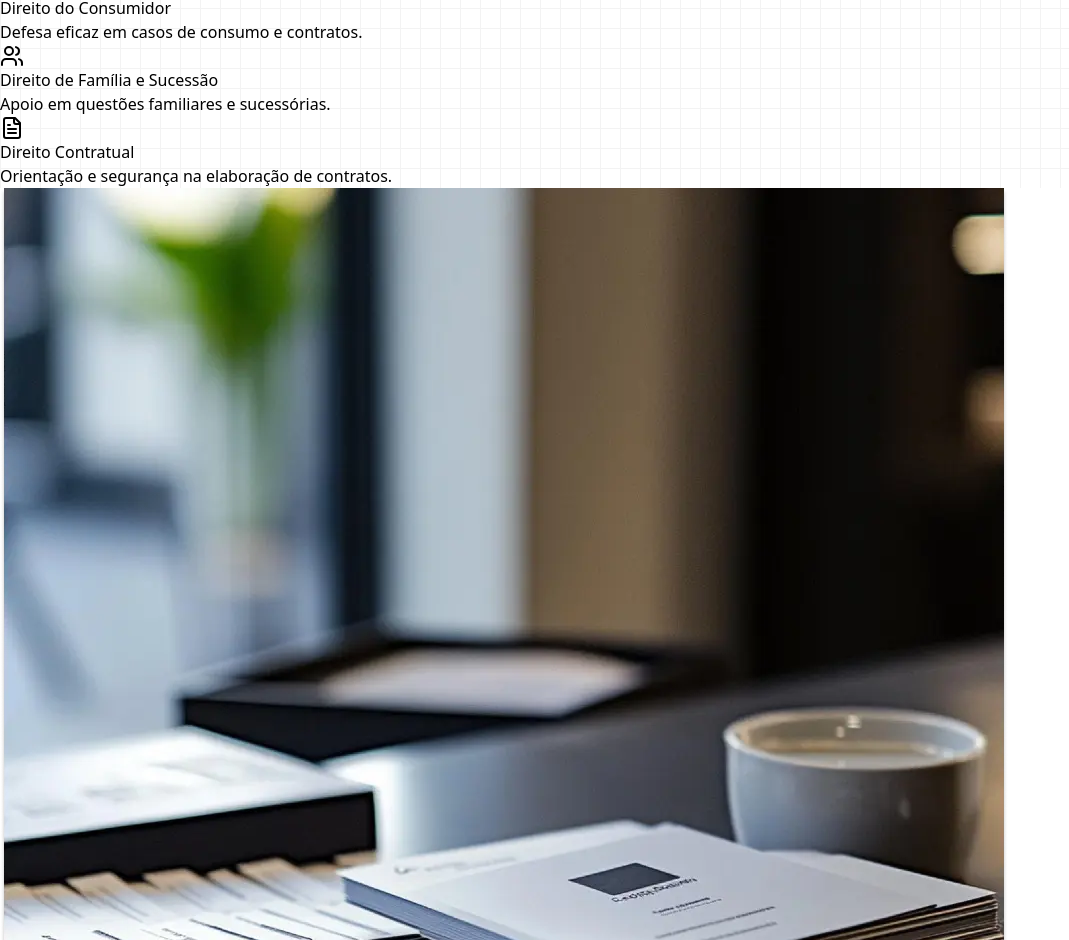
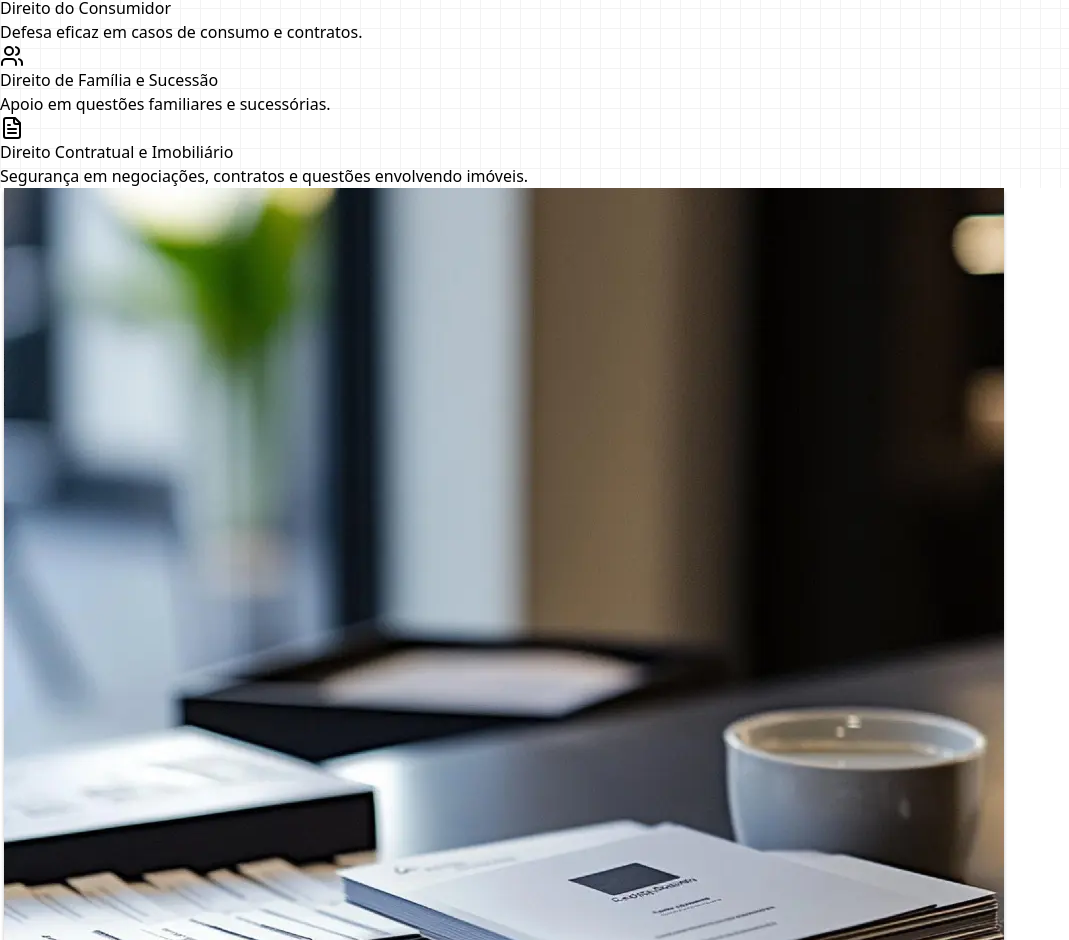
Before and after one commit to Paper-Street-Softwares/LP-Daniel-Henriques, a React (Vite) app: page / in a window 1280 px wide. Shown: the part 795-1735 px from the top of the page, without its empty margins (0-1069 px from the left). Built offline with nearby package versions, Linux system fonts and the light colour scheme; a web font is replaced by a local one.

Commit message:
fix: Altera imagem da Hero e copy da Features

```diff
--- a/src/components/sectionElements/hero/Quadrada.jsx
+++ b/src/components/sectionElements/hero/Quadrada.jsx
@@ -151,11 +151,7 @@ export default function Quadrada({ appDownloadButtons, colorMode }) {
                     desktop1:h-[400px] desktop1:min-w-[200px]
                     desktop2:h-[400px] desktop2:min-w-[400px]
                     bg-cover bg-no-repeat
-                    ${
-                      colorMode === "light"
-                        ? "desktop1:shadow-custom-opacity desktop1:shadow-shadowHero/10"
-                        : "shadow-custom-opacity shadow-shadowHero/10"
-                    }
+
                   `}
                   style={{
                     backgroundImage: `url(${content.texts.hero.heroDefaultImage})`,
--- a/src/locales/pt.json
+++ b/src/locales/pt.json
@@ -51,8 +51,8 @@
       "buttonLabel": "A_Definir"
     },
     "card4": {
-      "title": "Direito Contratual",
-      "subtitle": "Orientação e segurança na elaboração de contratos.",
+      "title": "Direito Contratual e Imobiliário",
+      "subtitle": "Segurança em negociações, contratos e questões envolvendo imóveis.",
       "description": "A_Definir",
       "buttonLabelModal": "A_Definir",
       "buttonLabel": "A_Definir",
```
Also changed, not shown: src/assets/imgs/hero/lawHero.webp.
